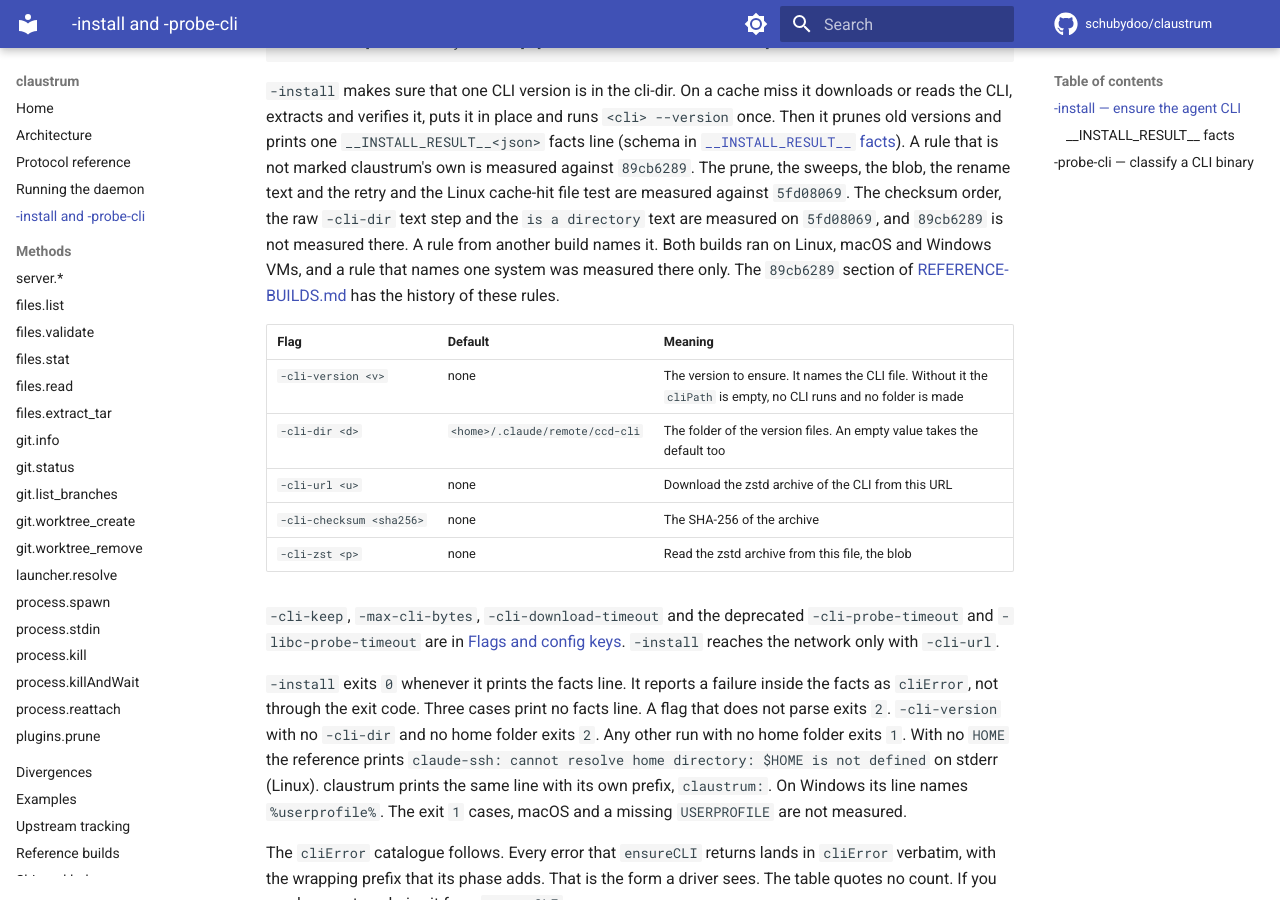
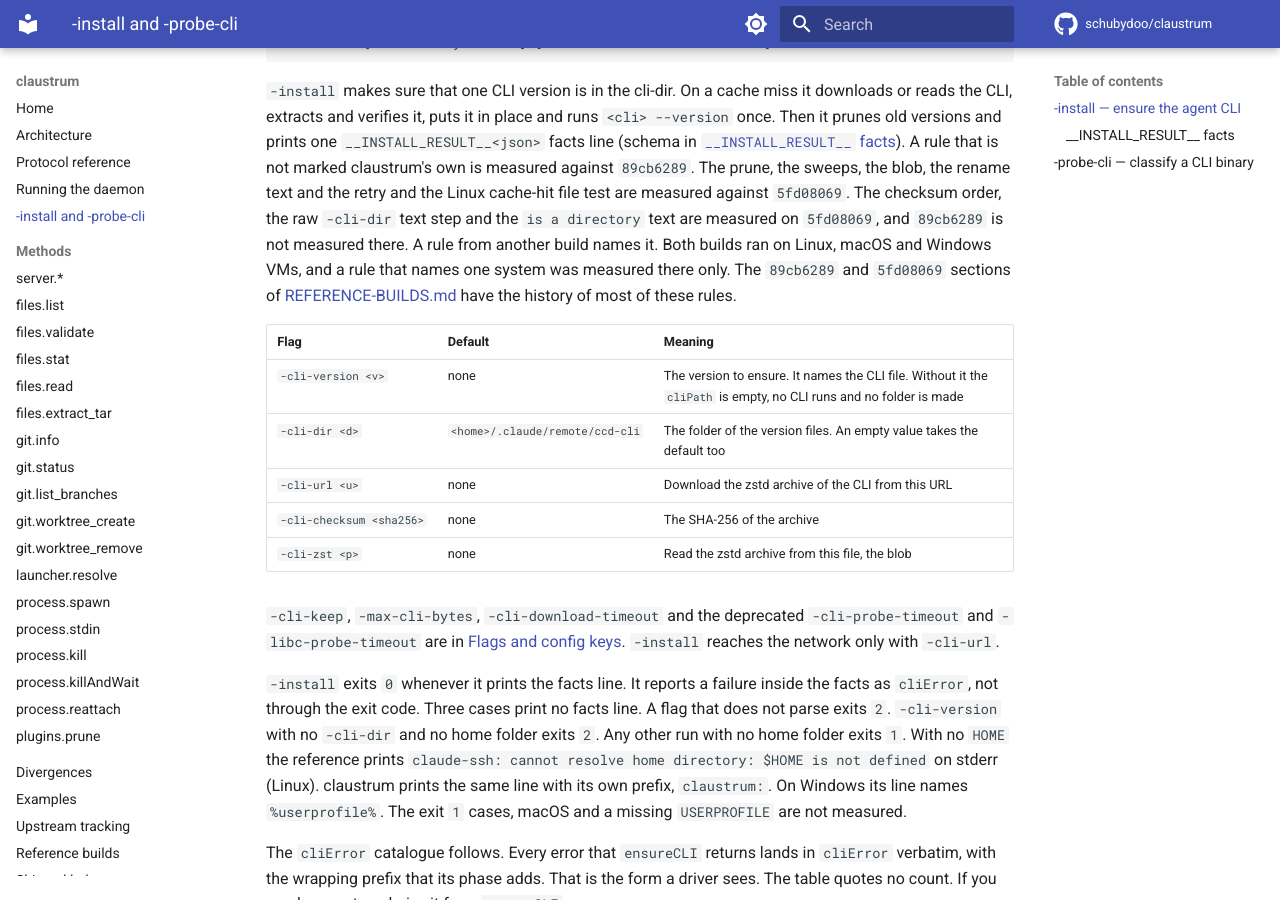
Before and after one commit to schubydoo/claustrum, an MkDocs documentation site: the page built from docs/INSTALL.md, in a window 1280 px wide and 900 px high, scrolled down 405 px. Built offline with MkDocs 1.6.1 and Material for MkDocs 9.7.7, drawn with Linux system fonts in a browser that asks for light colours; comment, search, counter and statistics services are not loaded.

Commit message:
docs: link the cliError catalogue to INSTALL.md and scope the history pointer
Co-Authored-By: Claude Opus 5.5 <noreply@anthropic.com>

```diff
--- a/docs/INSTALL.md
+++ b/docs/INSTALL.md
@@ -26,8 +26,9 @@ file test are measured against `5fd08069`. The checksum order, the raw `-cli-dir
 text step and the `is a directory` text are measured on `5fd08069`, and `89cb6289`
 is not measured there. A rule from another build names it. Both builds ran on
 Linux, macOS and Windows VMs, and a rule that names one system was measured
-there only. The `89cb6289` section of
-[REFERENCE-BUILDS.md](REFERENCE-BUILDS.md) has the history of these rules.
+there only. The `89cb6289` and `5fd08069` sections of
+[REFERENCE-BUILDS.md](REFERENCE-BUILDS.md) have the history of most of these
+rules.
 
 | Flag | Default | Meaning |
 |---|---|---|
```
Also changed, not shown: docs/PROTOCOL.md (+2 -2 lines).
